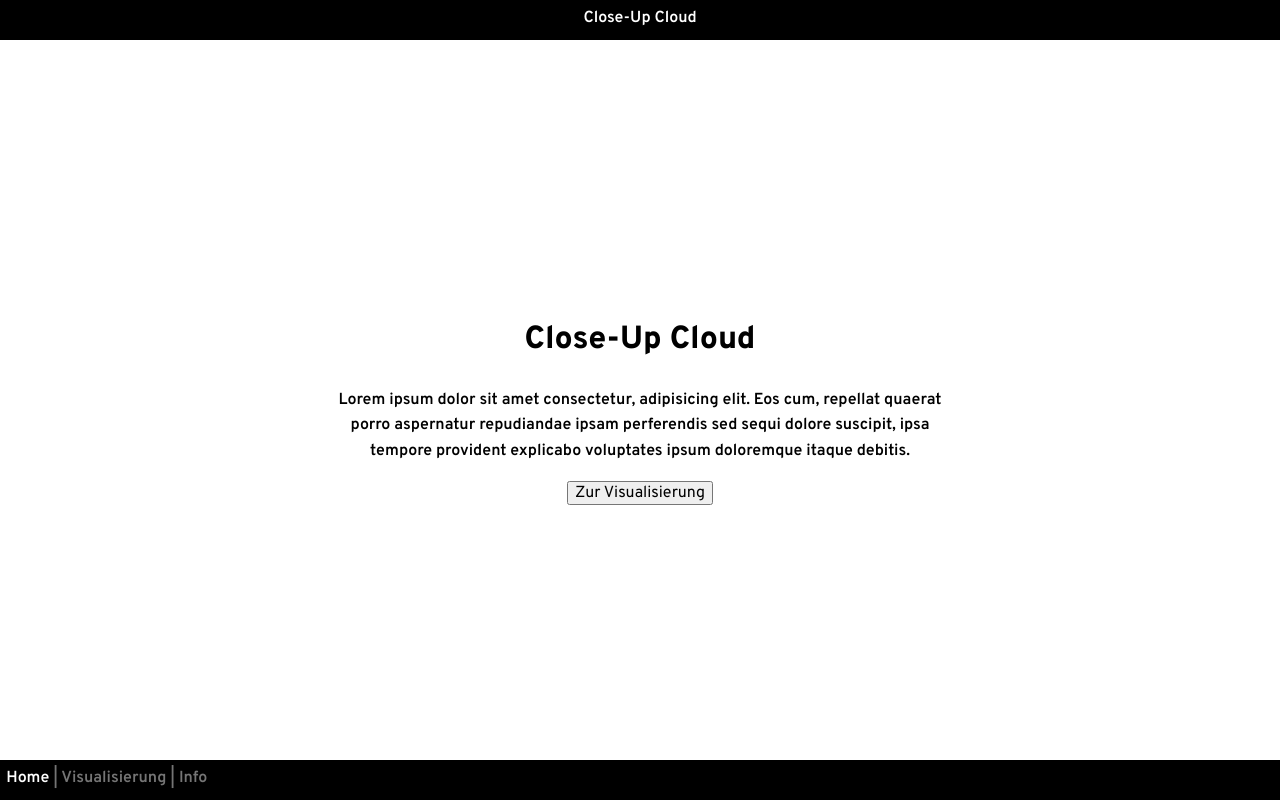
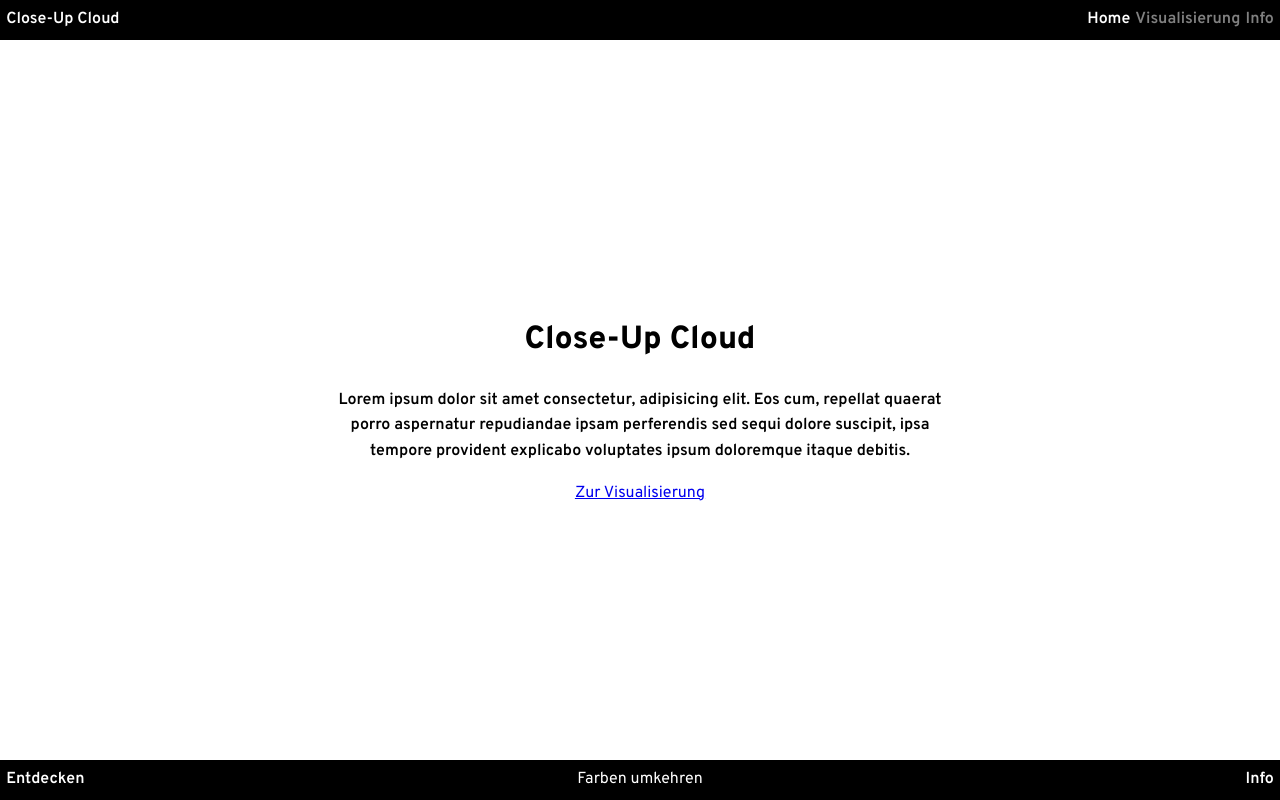
Before and after one commit to dnsos/close-up-cloud, a Vue app: page / in a window 1280 px wide. Built offline with nearby package versions, Linux system fonts and the light colour scheme.

Commit message:
Mode switch and small CSS changes

```diff
--- a/src/App.vue
+++ b/src/App.vue
@@ -1,5 +1,5 @@
 <template>
-  <div id="app">
+  <div id="app" :data-theme="[ inverted ? 'dark' : 'light']">
     <grid-header class="grid-area" />
     <router-view class="grid-area" />
     <grid-footer class="grid-area" />
@@ -15,6 +15,11 @@
   components: {
     'grid-header': Header,
     'grid-footer': Footer
+  },
+  computed: {
+    inverted: function () {
+      return this.$store.state.inverted
+    }
   }
 }
 </script>
@@ -23,17 +28,25 @@
 /* BASICS
 ----------------------------------------------------- */
 :root {
-  --color-primary: black;
-  --color-grey-76: #3e3e3e;
-  --color-grey-54: #757575;
-  --color-grey-31: #b1b1b1;
-  --color-grey-20: #cccccc;
-  --color-grey-09: #e7e7e7;
-  --color-grey-04: #f5f5f5;
-  --color-grey-02: #f9f9f9;
   --font-size: 16px;
   --font-family-primary: 'Overpass', sans-serif;
   --grid-spacing: 2.5rem;
+}
+
+:root {
+  --color-primary-100: hsl(0, 0%, 0%);
+  --color-primary-75: hsl(0, 0%, 25%);
+  --color-primary-50: hsl(0, 0%, 50%);
+  --color-primary-25: hsl(0, 0%, 75%);
+  --color-primary-0: hsl(0, 0%, 100%);
+}
+
+[data-theme="dark"] {
+  --color-primary-100: hsl(0, 0%, 100%);
+  --color-primary-75: hsl(0, 0%, 75%);
+  --color-primary-50: hsl(0, 0%, 50%);
+  --color-primary-25: hsl(0, 0%, 25%);
+  --color-primary-0: hsl(0, 0%, 0%);
 }
 
 html {
@@ -41,13 +54,14 @@
 }
 
 body {
+  height: 100vh;
+  overflow: hidden;
   line-height: 1.6;
   font-family: var(--font-family-primary);
   -webkit-font-smoothing: antialiased;
   -moz-osx-font-smoothing: grayscale;
   font-size: var(--font-size);
   font-weight: 600;
-  color: var(--color-primary);
   * {
     box-sizing: border-box;
   }
@@ -77,16 +91,30 @@
   .grid-footer { grid-area: f; }
   .grid-header, .grid-footer {
     padding: calc(var(--grid-spacing)/4);
+    >* { align-self: center; }
   }
+  .grid-header, .grid-home, .grid-viz, .grid-info, .grid-footer {
+    transition: background-color 2s ease-in-out, color 2s ease-in-out;
+  }
+
+  .columns-3 {
+    display: grid;
+    grid-template-columns: repeat(3, 1fr);
+    >:nth-child(1) { text-align: left; }
+    >:nth-child(2) { text-align: center; }
+    >:nth-child(3) { text-align: right; }
+    }
 }
 
 /* TYPOGRAPHY
 ----------------------------------------------------- */
-a {
-  color: inherit;
-  text-decoration: none;
-  &.router-link-active {
-    color: white;
+button {
+  color: var(--color-primary-0);
+  background-color: transparent;
+  border: none;
+  cursor: pointer;
+  &:focus {
+    outline: .1rem dotted var(--color-primary-0);
   }
 }
 </style>
--- a/src/components/Footer.vue
+++ b/src/components/Footer.vue
@@ -1,23 +1,27 @@
 <template>
-  <footer class="grid-footer">
-    <Navigation />
+  <footer class="grid-footer columns-3">
+    <span>Entdecken</span>
+    <div>
+      <button class="button__toggle-mode" @click="toggleMode()">Farben umkehren</button>
+    </div>
+    <span>Info</span>
   </footer>
 </template>
 
 <script>
-import Navigation from '@/components/Navigation.vue'
-
 export default {
   name: 'grid-footer',
-  components: {
-    Navigation
+  methods: {
+    toggleMode: function () {
+      this.$store.commit('toggleMode')
+    }
   }
 }
 </script>
 
 <style lang="scss" scoped>
 .grid-footer {
-  color: var(--color-grey-54);
-  background-color: var(--color-primary);
+  color: var(--color-primary-0);
+  background-color: var(--color-primary-100);
 }
 </style>
--- a/src/components/Header.vue
+++ b/src/components/Header.vue
@@ -1,19 +1,25 @@
 <template>
-  <header class="grid-area grid-header">
+  <header class="grid-header columns-3">
     <span>Close-Up Cloud</span>
+    <span></span>
+    <Navigation />
   </header>
 </template>
 
 <script>
+import Navigation from '@/components/Navigation.vue'
+
 export default {
-  name: 'grid-header'
+  name: 'grid-header',
+  components: {
+    Navigation
+  }
 }
 </script>
 
 <style lang="scss" scoped>
 .grid-header {
-  color: white;
-  background-color: var(--color-primary);
-  text-align: center;
+  color: var(--color-primary-0);
+  background-color: var(--color-primary-100);
 }
 </style>
--- a/src/components/Navigation.vue
+++ b/src/components/Navigation.vue
@@ -1,7 +1,7 @@
 <template>
   <nav>
-    <router-link to="/" exact>Home</router-link> |
-    <router-link to="/viz" exact>Visualisierung</router-link> |
+    <router-link to="/" exact>Home</router-link>
+    <router-link to="/viz" exact>Visualisierung</router-link>
     <router-link to="/info" exact>Info</router-link>
   </nav>
 </template>
@@ -13,4 +13,17 @@
 </script>
 
 <style lang="scss" scoped>
+nav {
+  >*:not(:last-child) {
+    margin-right: .5rem;
+  }
+  a {
+    color: var(--color-primary-50);
+    text-decoration: none;
+    transition: color .2s ease-in;
+    &.router-link-active {
+      color: var(--color-primary-0);
+    }
+  }
+}
 </style>
--- a/src/views/Home.vue
+++ b/src/views/Home.vue
@@ -20,6 +20,8 @@
   justify-content: center;
   align-items: center;
   text-align: center;
+  color: var(--color-primary-100);
+  background-color: var(--color-primary-0);
 
   .home__wrapper {
     max-width: 50%;
--- a/src/views/Viz.vue
+++ b/src/views/Viz.vue
@@ -17,7 +17,8 @@
         width: 800,
         height: 600,
         antialias: true,
-        transparent: true,
+        transparent: false,
+        backgroundColor: 0xffffff,
         resolution: 1
       })
     }
```
